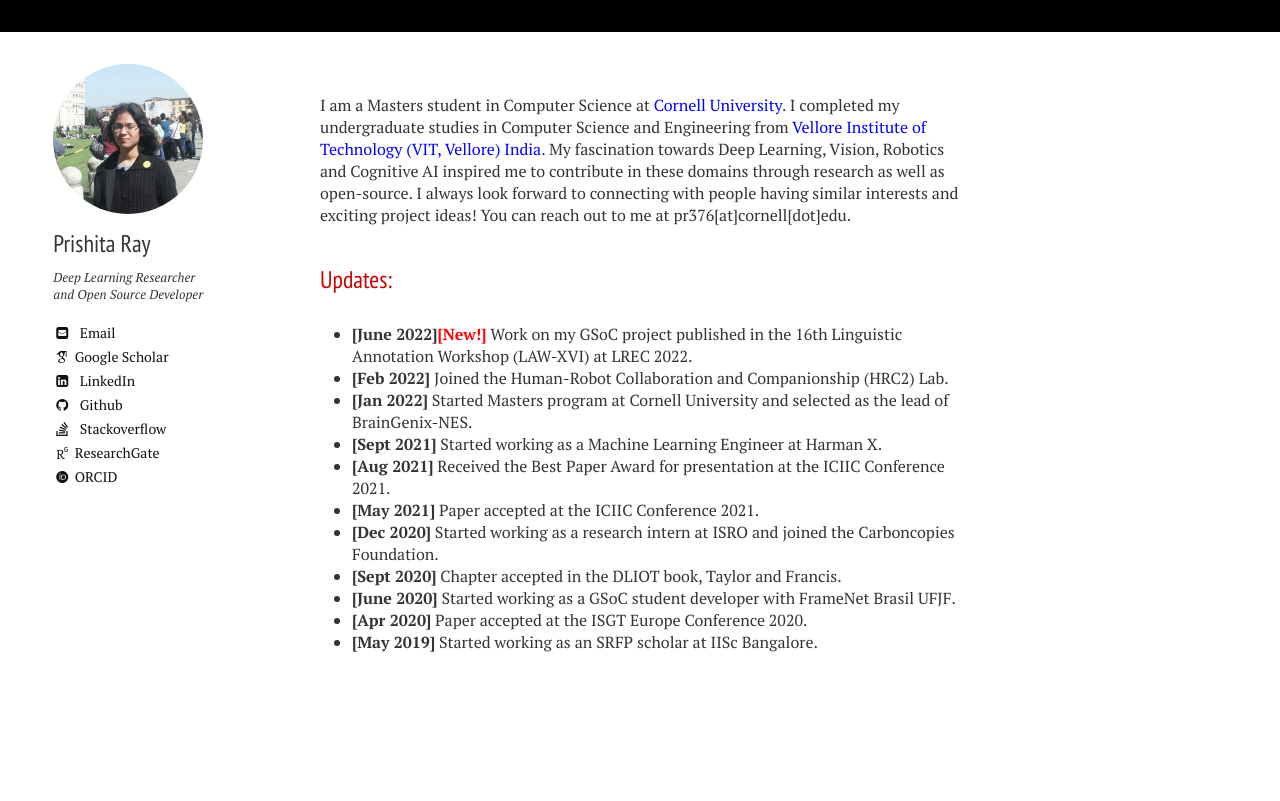
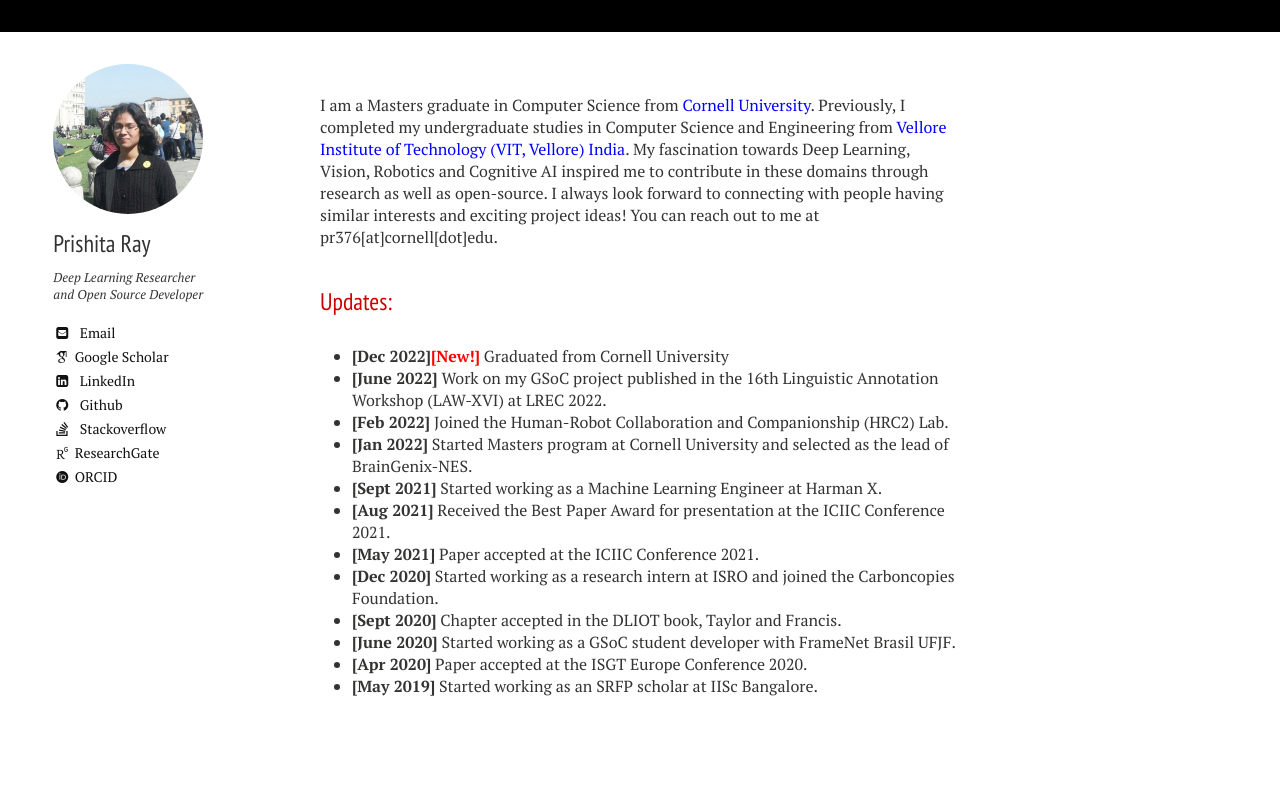
Before and after one commit to PRISHIta123/PRISHIta123.github.io, a Jekyll site: the page built from index.md, in a window 1280 px wide. Shown: the part 100-901 px from the top of the page. Built offline with Jekyll 4.4.1, drawn with Linux system fonts in a browser that asks for light colours; nearby versions of some CDN libraries; some web fonts are replaced.

Commit message:
Update index.md

```diff
--- a/index.md
+++ b/index.md
@@ -5,13 +5,14 @@
 menuorder: 1
 ---
 
-I am a Masters student in Computer Science at <a href="https://www.cornell.edu/" style="color: blue">Cornell University</a>. I completed my undergraduate studies in Computer Science and Engineering from <a href="https://vit.ac.in" style="color: blue">Vellore Institute of Technology (VIT, Vellore) India</a>. My fascination towards Deep Learning, Vision, Robotics and Cognitive AI inspired me to contribute in these domains through research as well as open-source. I always look forward to connecting with people having similar interests and exciting project ideas! You can reach out to me at pr376[at]cornell[dot]edu.
+I am a Masters graduate in Computer Science from <a href="https://www.cornell.edu/" style="color: blue">Cornell University</a>. Previously, I completed my undergraduate studies in Computer Science and Engineering from <a href="https://vit.ac.in" style="color: blue">Vellore Institute of Technology (VIT, Vellore) India</a>. My fascination towards Deep Learning, Vision, Robotics and Cognitive AI inspired me to contribute in these domains through research as well as open-source. I always look forward to connecting with people having similar interests and exciting project ideas! You can reach out to me at pr376[at]cornell[dot]edu.
 
 
 
 ## Updates:
 
-- **[June 2022]<a style="color: red">[New!]</a>** Work on my GSoC project published in the 16th Linguistic Annotation Workshop (LAW-XVI) at LREC 2022.
+- **[Dec 2022]<a style="color: red">[New!]</a>** Graduated from Cornell University
+- **[June 2022]** Work on my GSoC project published in the 16th Linguistic Annotation Workshop (LAW-XVI) at LREC 2022.
 - **[Feb 2022]** Joined the Human-Robot Collaboration and Companionship (HRC2) Lab.
 - **[Jan 2022]** Started Masters program at Cornell University and selected as the lead of BrainGenix-NES.
 - **[Sept 2021]** Started working as a Machine Learning Engineer at Harman X.
```
